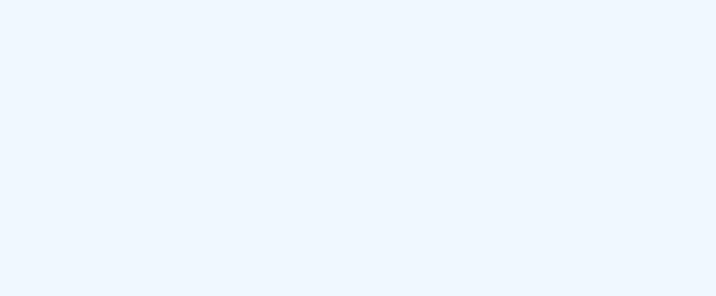
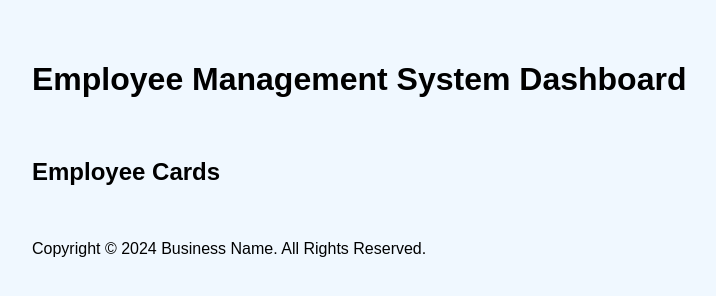
Before and after one commit to Luanashinsato/coding_challenge_13, a plain HTML site: page index.html in a window 1280 px wide. Shown: the whole page, without its empty margins (8-724 px from the left). Drawn offline with Linux system fonts and the light colour scheme.

Commit message:
Task 1 - Base Structure Created

```diff
--- a/index.html
+++ b/index.html
@@ -22,6 +22,24 @@
     </style>
 </head>
 <body>
+    <!-- Task 1: Creating the Base Structure -->
+    <header>
+        <h1>Employee Management System Dashboard</h1>
+    </header>
+    <br>
+
+    <main>
+        <h2> Employee Cards </h2>
+        <div id = "employeeContainer">
+            <!-- Employee cards will be dynamically added here -->
+        </div>
+    </main>
+    <br>
+
+    <footer>
+        <p> Copyright © 2024 Business Name. All Rights Reserved. </p>
+    </footer>
+
     <!-- Link to JavaScript File -->
     <script src="cc_13.js"></script>
 </body>
```
